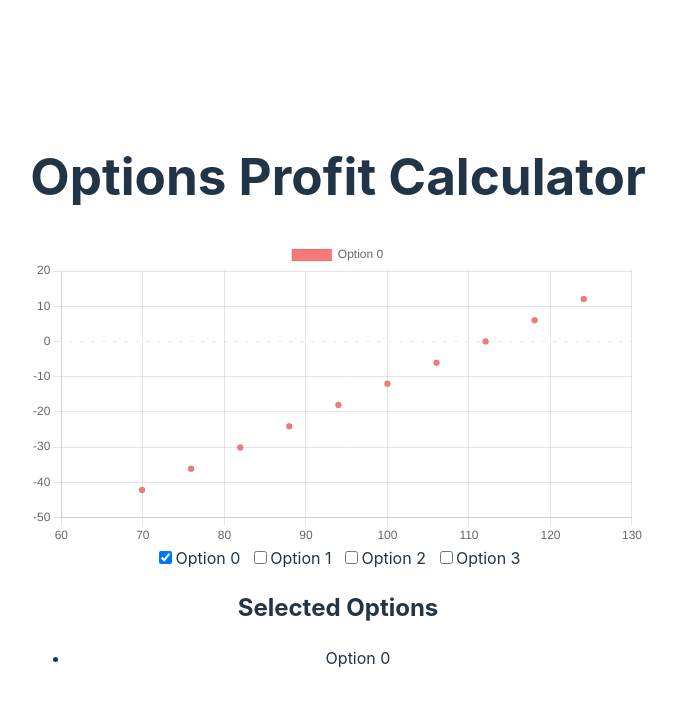
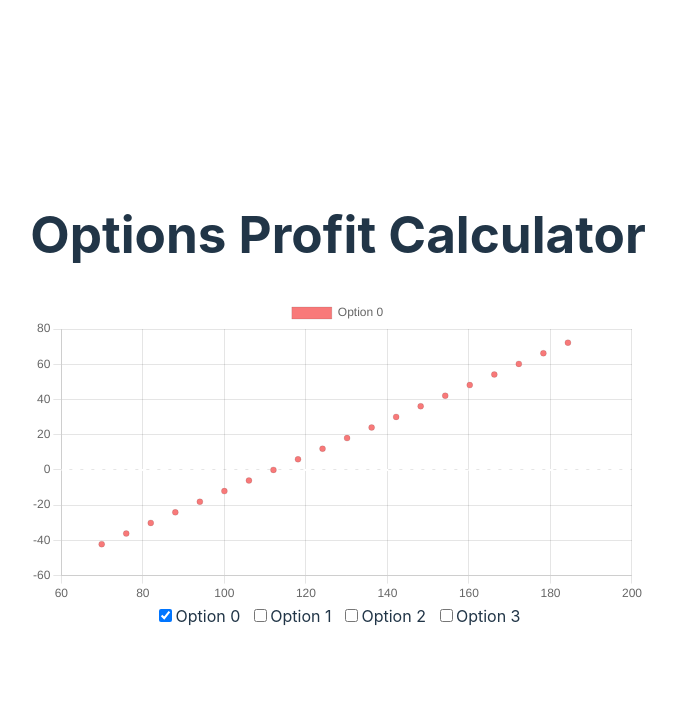
Before and after one commit to ChristopherWirtOfficial/aries-vue3-challenge, a Vue app: page / in a window 1280 px wide. Shown: the top 706 px of the page, without its empty margins (302-978 px from the left). Built offline with nearby package versions, Linux system fonts and the light colour scheme.

Commit message:
Clean up and comments on how to complete the graph logic

```diff
--- a/src/components/OptionsProfitCalculator.vue
+++ b/src/components/OptionsProfitCalculator.vue
@@ -8,15 +8,14 @@ const chartOptions = {
     plugins: {
             annotation: {
                 annotations: {
-                    lineAtZero: {
-                        drawTime: 'beforeDatasetsDraw',
+                    breakevenLine: {
+                        drawTime: 'beforeDatasetsDraw', // Ensures the data draws over the break-even line
                         type: 'line',
                         yMin: 0,
                         yMax: 0,
                         borderColor: 'white',
                         borderWidth: 2,
                         borderDash: [8, 3], // Optional: for a dashed line,
-
                     }
                 }
             }
@@ -32,10 +31,7 @@ const options = ref([
 
 const selectedOptions = computed(() => options.value.filter(option => option.enabled));
 
-const N_STEPS = 10;
-// For every selected option, we compute several potential expiry price steps
-//   from -2.5*premium to 2.5*premium on either side of the strike price
-//   and calculate the profit/loss at each step
+const N_STEPS = 20;
 
 type OptionsChartData = {
     id: number;
@@ -51,7 +47,7 @@ const potentialExpiryPriceSteps = computed<OptionsChartData[]>(() => {
         const premium = option.long_short === 'long' ? option.ask : option.bid;
 
         // From -2.5*premium to 2.5*premium, which we'll then calculate potentialPrices from based on strike_price + potentialPriceDeviation
-        const potentialPriceDeviations = Array.from({ length: N_STEPS }, (_, i) => -2.5 + (i / (N_STEPS)) * 5);
+        const potentialPriceDeviations = Array.from({ length: N_STEPS }, (_, i) => -2.5 + (i / (N_STEPS )) * 10);
         const potentialPrices = potentialPriceDeviations
             .map(deviation => option.strike_price + deviation * premium)
             .map(price => Math.round(price * 100) / 100);
@@ -72,13 +68,29 @@ const potentialExpiryPriceSteps = computed<OptionsChartData[]>(() => {
 });
 
 const chartData = computed(() => ({
-    labels: ['January', 'February', 'March', 'April', 'May', 'June', 'July'],
     datasets: potentialExpiryPriceSteps.value.map(option => ({
         label: `Option ${option.id}`,
         data: option.potentialPrices.map((price, i) => ({ x: price, y: option.potentialProfitOrLoss[i] })),
         backgroundColor: options.value[option.id].color,
     })),
 }));
+
+
+/*
+    TODO: Changes to make
+    - Go back to a (dyanmic) fixed set of prices. Based on the min/max price, have N steps between the global min/max price
+    - Specifically insert (unless present) the break-even price of each option into our set of X values
+    - ONLY THEN after constructing the X values do we calculate the profits exercising any given option at every X value
+    - Then we add the profit (or loss, if negative) at each X value to get our actual Y value for total proift/loss at each price
+
+    All of this is because these options are for the same instrument. You want to maximize the profit over all of the selected options
+       as if they were all going to be executed by the same person, not individually.
+
+    We'll then be able to find which options you should select as a function of the expected exercise price
+
+    TODO: Stretch Goals
+    - Create small cards for each option, and place them vertically on the side of the graph. Both display and selection controls.
+*/
 
 console.log(potentialExpiryPriceSteps.value);
 </script>
@@ -96,14 +108,6 @@ console.log(potentialExpiryPriceSteps.value);
         <label>Option {{ option.id }}</label>
         </div>
     </div>
-    <div>
-        <h2>Selected Options</h2>
-        <ul>
-            <li v-for="option in selectedOptions" :key="option.id">
-                Option {{ option.id }}
-            </li>
-        </ul>
-    </div>
 </template>
 
 <style scoped>
```
